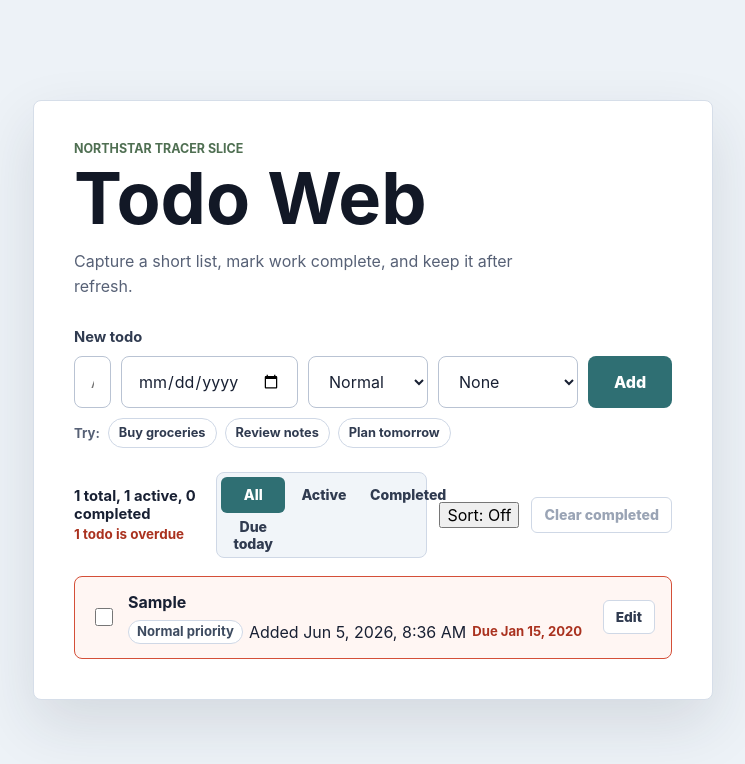
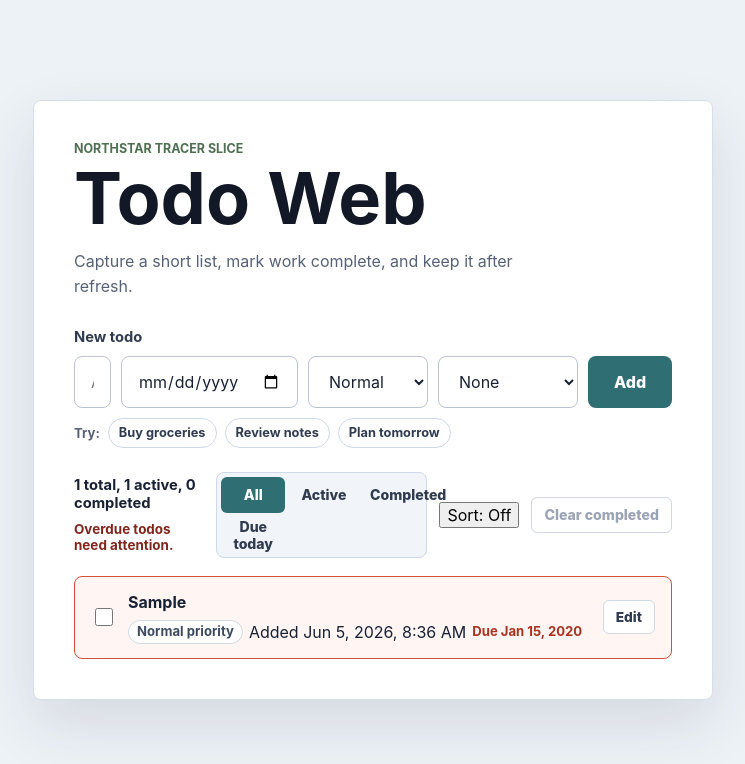
Before and after one commit to paulpai0412/northstar-todo-web, a React (Vite) app: page / in a window 1280 px wide. Both pictures are taken after typing "Sample", "2020-01-15" into the empty fields and a click on the button "Add". Shown: the top 764 px of the page, without its empty margins (267-1012 px from the left). Built offline with nearby package versions, Linux system fonts and the light colour scheme.

Commit message:
Add overdue summary indicator and Northstar workflow docs

```diff
--- a/src/main.tsx
+++ b/src/main.tsx
@@ -3,11 +3,12 @@ import { createRoot } from "react-dom/client";
 import {
   addTodo,
   clearCompletedTodos,
+  countTodayDueTodos,
   editTodoText,
   getEmptyStateMessage,
-  getOverdueTodoCount,
+  getTodoProgress,
   getVisibleTodos,
-  getTodoProgress,
+  hasOverdueTodos,
   isTodoOverdue,
   normalizeTodos,
   toggleTodo,
@@ -62,11 +63,13 @@ function App() {
     getTodoProgress(todos);
   const visibleTodos = getVisibleTodos(todos, filter, hideCompleted);
   const renderedTodos = sortOn ? sortVisibleTodos(visibleTodos) : visibleTodos;
-  const overdueCount = getOverdueTodoCount(todos);
   const emptyStateMessage =
     hideCompleted && completedCount > 0 && filter !== "active"
       ? "Completed todos are hidden."
       : getEmptyStateMessage(filter);
+
+  const hasOverdue = hasOverdueTodos(todos);
+  const todayDueCount = countTodayDueTodos(todos);
 
   useEffect(() => {
     localStorage.setItem(STORAGE_KEY, JSON.stringify(todos));
@@ -196,11 +199,8 @@ function App() {
             <p className="progress-summary">
               {totalCount} total, {activeCount} active, {completedCount} completed
             </p>
-            {overdueCount > 0 ? (
-              <p className="overdue-summary" aria-live="polite">
-                {overdueCount} {overdueCount === 1 ? "todo is" : "todos are"} overdue
-              </p>
-            ) : null}
+            {hasOverdue ? <p className="overdue-summary">Overdue todos need attention.</p> : null}
+            {todayDueCount > 0 ? <p className="today-due-summary">Today due: {todayDueCount}</p> : null}
           </div>
 
           <div className="filter-group" aria-label="Filter todos">
--- a/src/styles.css
+++ b/src/styles.css
@@ -178,8 +178,8 @@ h1 {
 }
 
 .overdue-summary {
-  margin: 0;
-  color: #aa321f;
+  margin: 6px 0 0;
+  color: #81261d;
   font-size: 0.84rem;
   font-weight: 700;
 }
@@ -190,7 +190,6 @@ h1 {
   font-size: 0.95rem;
   font-weight: 500;
 }
-
 .filter-group {
   display: inline-grid;
   grid-template-columns: repeat(3, minmax(0, 1fr));
```
Also changed, not shown: .northstar.yaml (added), .northstar/workflows/issue-to-pr-release.yaml (added), 1 other file (tests, documents, lock files or other folders).
